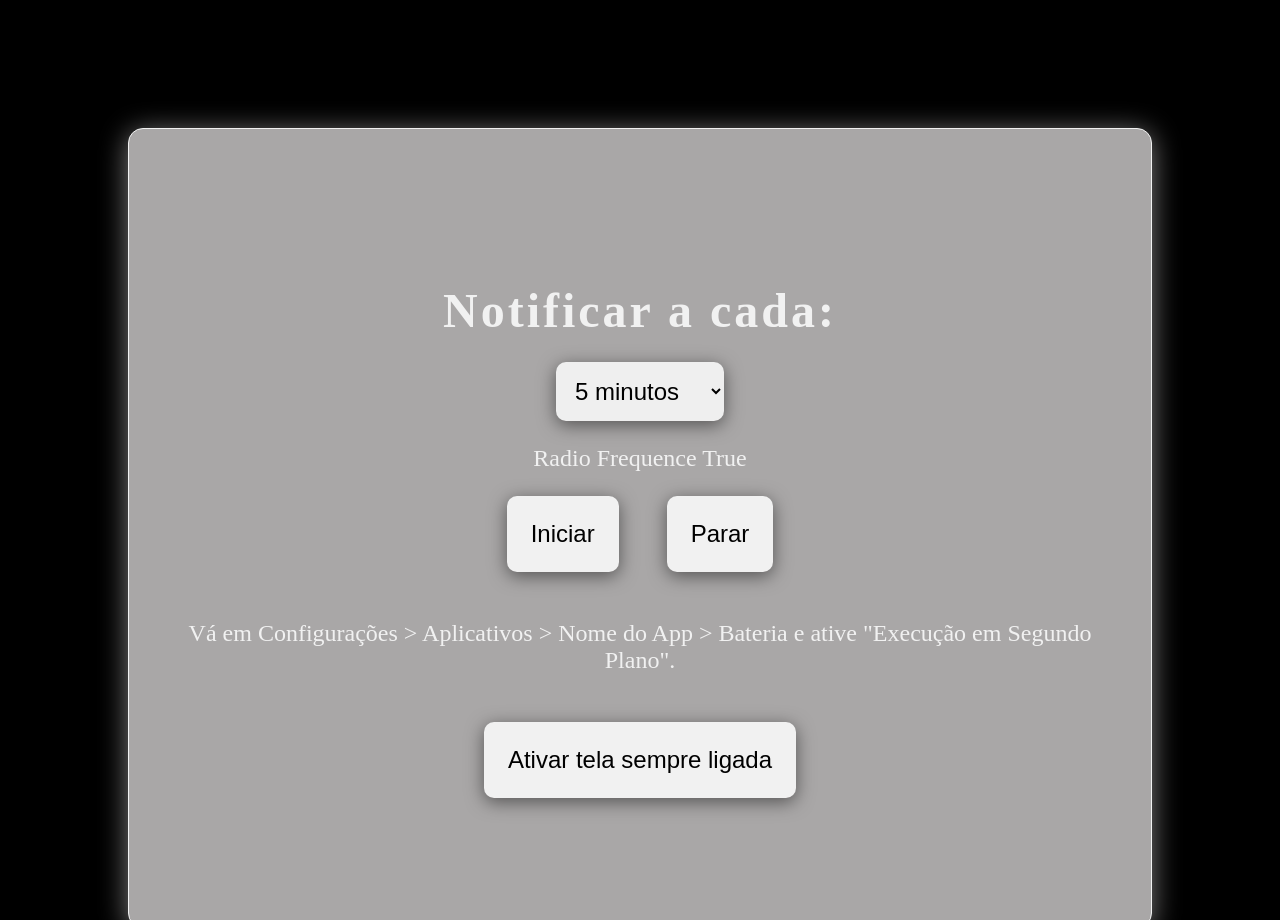
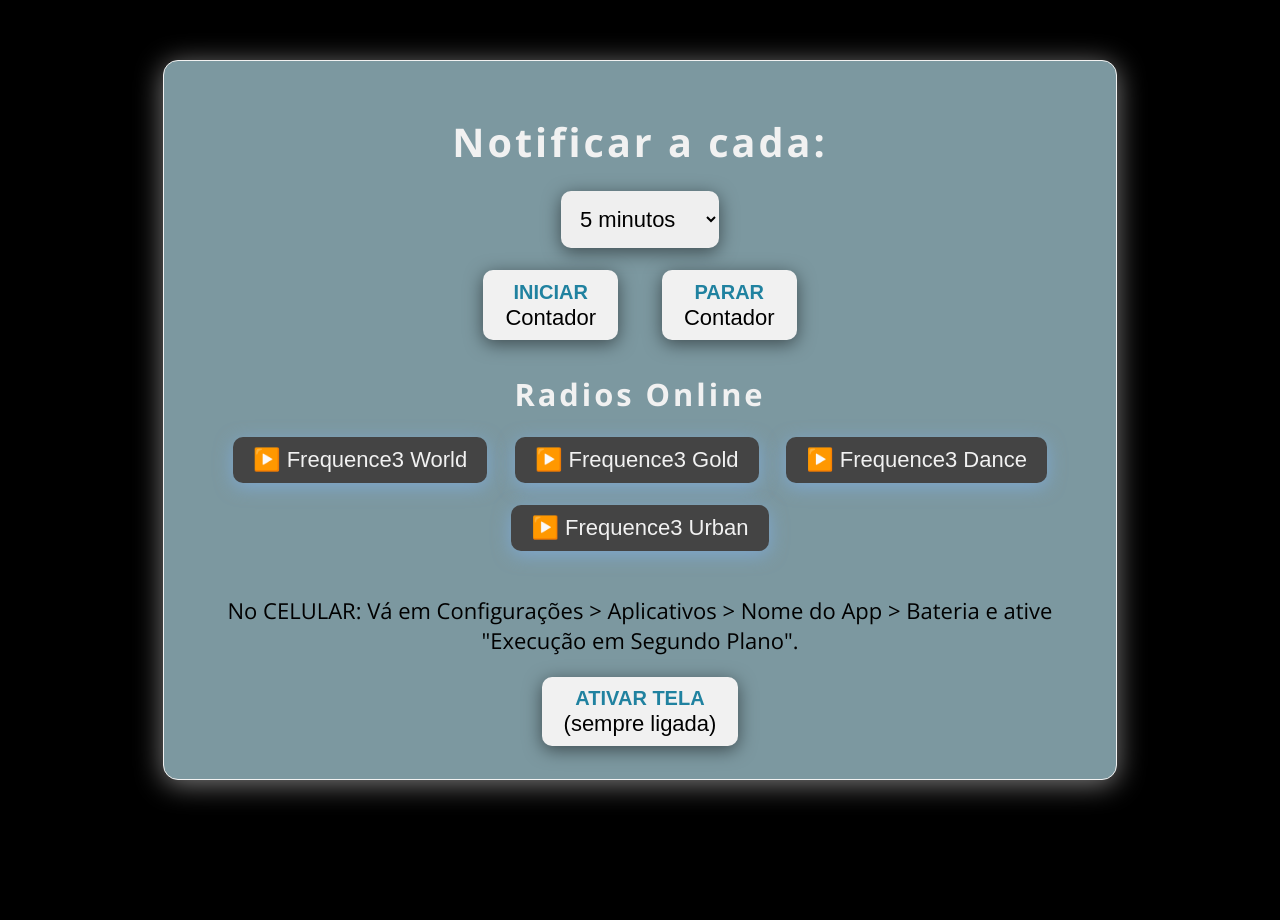
Before and after one commit to Marcia-Moreira/Portfolio_Proj_013-Clock_Radio_Capacitor_Android, a website: page index.html in a window 1280 px wide. Shown: the top 920 px of the page. After the commit the page ends 899 px from the top, so only its background shows below. Drawn offline with nearby package versions, Linux system fonts and the light colour scheme.

Commit message:
Inclusão dos Links da Radio Frequence3, melhoria do estilo visual.

```diff
--- a/index.html
+++ b/index.html
@@ -5,95 +5,11 @@
     <meta name="viewport" content="width=device-width, initial-scale=1.0">
     <link rel="manifest" href="manifest.json">
     <link rel="stylesheet" href="./styles.css">
+    <link href="https://fonts.googleapis.com/css2?family=Open+Sans:wght@400;700&display=swap" rel="stylesheet">
     <title>Clock Radio - Tech</title>
 </head>
 <!-- ----------------------------------------------------------------- -->
-<style>
-    * {
-        margin: 0;
-        padding: 0;
-        box-sizing: border-box;
-        font-size: 24px;
-        text-decoration: none;
-        list-style-type: none;
-        /* Sobreposição para todos acima dos favos: */
-        z-index: 2;
-    }
-    :root {
-        /* Cores Padrões: */
-        --cor-bg-primaria: #000;
-        --cor-bg-secundaria: #a9a7a7;
-        --cor-bg-terciaria: #f1f1f1;
-
-        --cor-txt-primaria: #f1f1f1;
-        --cor-txt-secundaria: #000;
-        --cor-txt-terciaria: #a9a7a7;
-    }
-    body {
-        color: var(--cor-txt-primaria);
-        background-color: var(--cor-bg-primaria);
-    }
-    section {
-        display: flex;
-        justify-content: center;
-        align-items: center;
-        text-align: center;
-        flex-direction: column;
-        height: 100vh;
-        margin: 10%;
-        border: 1px solid var(--cor-txt-primaria);
-        border-radius: 15px;
-        box-shadow: 0 4px 28px rgba(247, 246, 246, 0.509);
-    }
-    .tela-principal {
-        background-color: var(--cor-bg-secundaria);
-    }
-    /* Título: */
-    label {
-        font-size: 2rem;
-        font-weight: 600;
-        letter-spacing: 3px;
-        padding: 1rem;
-    }
-    select {
-        font-size: 1rem;
-        padding: 15px;
-        border-radius: 10px;
-        border: none;
-        box-shadow: 0 4px 18px rgba(0, 0, 0, 0.5);
-    }
-    .radio-conectar {
-        font-style: normal;
-        padding: 1rem;
-    }
-    .radio-botoes {
-        display: flex;
-        align-items: center;
-        justify-content: center;
-        align-items: center;
-        gap: 2rem;
-    }
-    .radio-botoes button,
-    .tela-desbloqueada button {
-        padding: 1rem;
-        border: none;
-        border-radius: 5px;
-        background-color: var(--cor-bg-terciaria);
-        transition: .5s ease-in-out;
-        border-radius: 10px;
-        box-shadow: 0 4px 18px rgba(0, 0, 0, 0.5);
-    }
-    .radio-botoes button:hover,
-    .tela-desbloqueada button:hover {
-        background-color: var(--cor-bg-primaria);
-        color: var(--cor-txt-primaria);
-        cursor: pointer;
-    }
-    .aviso {
-        padding: 2rem;
-    }
-
-</style>
+<!-- Retirei o CSS daqui: -->
 <!-- ----------------------------------------------------------------- -->
 <body>
 <!-- ----------------------------------------------------------------- -->
@@ -106,30 +22,47 @@
             <option value="15">15 minutos</option>
         </select>
 <!-- ----------------------------------------------------------------- -->
-        <div class="radio-conectar">
-            <div>
-                <p>Radio Frequence True</p>
-                <a href="#"></a>
-            </div>
+        <!-- Botões Start e Stop do Contador: -->
+        <div class="radio-botoes">
+            <button id="start"><span>Iniciar</span> <br> Contador</button>
+
+            <button id="stop"><span>Parar</span> <br> Contador</button>
         </div>
 <!-- ----------------------------------------------------------------- -->
-        <div class="radio-botoes">
-            <button id="start">Iniciar</button>
+        <div class="radio-conectar">
+            <p>Radios Online</p>
 
-            <button id="stop">Parar</button>
+<!-- Rádio 01: World - música mundial/world music -->
+            <audio id="playerWorld" src="https://frequence3.net-radio.fr/frequence3world.mp3"></audio>
+            <button class="radio-btn" data-target="playerWorld">▶️ Frequence3 World</button>
+
+<!-- Rádio 02: Gold - o melhor som dos anos 80/90 sem publicidade -->
+            <audio id="playerGold" src="https://frequence3.net-radio.fr/frequence3gold.mp3"></audio>
+            <button class="radio-btn" data-target="playerGold">▶️ Frequence3 Gold</button>
+
+<!-- Rádio 03: Dance - eletrônica/house -->
+            <audio id="playerDance" src="https://frequence3.net-radio.fr/frequence3dance.mp3"></audio>
+            <button class="radio-btn" data-target="playerDance">▶️ Frequence3 Dance</button>
+
+<!-- Rádio 04: Urban - hip-hop/R&B -->
+            <audio id="playerUrban" src="https://frequence3.net-radio.fr/frequence3urban-256.mp3"></audio>
+            <button class="radio-btn" data-target="playerUrban">▶️ Frequence3 Urban</button>
+
         </div>
 <!-- ----------------------------------------------------------------- -->
         <div class="aviso">
-            <p>Vá em Configurações > Aplicativos > Nome do App > Bateria e ative "Execução em Segundo Plano".</p>
+            <p>No CELULAR: Vá em Configurações > Aplicativos > Nome do App > Bateria e ative "Execução em Segundo Plano".</p>
         </div>
 <!-- ----------------------------------------------------------------- -->
         <div class="tela-desbloqueada">
-            <button onclick="requestWakeLock()">Ativar tela sempre ligada</button>
+            <button onclick="requestWakeLock()"><span>Ativar Tela</span> <br> (sempre ligada)</button>
         </div>
+
     </section>
 <!-- ----------------------------------------------------------------- -->
     <script src="./script.js"></script>
     <script src="./service-worker.js"></script>
+    <script src="./player-radio.js"></script>
 <!-- ----------------------------------------------------------------- -->
 </body>
 </html>
--- /dev/null
+++ b/player-radio.js
@@ -0,0 +1,36 @@
+// Para gerar Player das Rádios
+const buttons = document.querySelectorAll('.radio-btn');
+let currentPlayer = null;
+let currentButton = null;
+
+buttons.forEach(button => {
+  button.addEventListener('click', () => {
+    const targetId = button.getAttribute('data-target');
+    const player = document.getElementById(targetId);
+
+    // Se clicou no mesmo botão que já está tocando, pause
+    if (player === currentPlayer) {
+      player.pause();
+      button.classList.remove('playing');
+      button.textContent = '▶️ ' + button.textContent.replace('⏸️ Pausar ', '');
+      currentPlayer = null;
+      currentButton = null;
+    } else {
+      // Pausar player anterior, se houver
+      if (currentPlayer) {
+        currentPlayer.pause();
+        if (currentButton) {
+          currentButton.classList.remove('playing');
+          currentButton.textContent = '▶️ ' + currentButton.textContent.replace('⏸️ Pausar ', '');
+        }
+      }
+
+      // Tocar o novo player
+      player.play();
+      button.classList.add('playing');
+      button.textContent = '⏸️ Pausar ' + button.textContent.replace('▶️ ', '');
+      currentPlayer = player;
+      currentButton = button;
+    }
+  });
+});
--- a/styles.css
+++ b/styles.css
@@ -0,0 +1,139 @@
+/* CSS: */
+* {
+    margin: 0;
+    padding: 0;
+    box-sizing: border-box;
+    font-size: 22px;
+    text-decoration: none;
+    list-style-type: none;
+    /* Sobreposição para todos acima dos favos: */
+    z-index: 2;
+}
+:root {
+    /* Cores Padrões: */
+    --cor-bg-primaria: #000;
+    /* --cor-bg-secundaria: #a9a7a7; */
+    --cor-bg-secundaria: #7c98a0;
+    --cor-bg-terciaria: #f1f1f1;
+    --cor-bg-quaternaria: #444;
+    --cor-bg-quintaria: #2082a0;
+
+    --cor-txt-primaria: #f1f1f1;
+    --cor-txt-secundaria: #000;
+    --cor-txt-terciaria: #a9a7a7;
+}
+html {
+    display: flex;
+    justify-content: center;
+    align-items: center;
+    text-align: center;
+    flex-direction: column;
+}
+body {
+    font-family: 'Open Sans', sans-serif;
+    color: var(--cor-txt-primaria);
+    background-color: var(--cor-bg-primaria);
+    display: flex;
+    justify-content: center;
+    align-items: center;
+    text-align: center;
+    flex-direction: column;
+    /* overflow: hidden; */
+    overflow-x: hidden;
+    overflow-y: hidden;
+}
+section {
+    display: flex;
+    justify-content: center;
+    align-items: center;
+    text-align: center;
+    flex-direction: column;
+    height: 90vh;
+    margin: 10%;
+    border: 1px solid var(--cor-txt-primaria);
+    border-radius: 15px;
+    box-shadow: 0 4px 28px rgba(247, 246, 246, 0.509);
+}
+span {
+    color: var(--cor-bg-quintaria);
+    font-weight: bold;
+    text-transform: uppercase;
+    font-size: 20px;
+}
+.tela-principal {
+    background-color: var(--cor-bg-secundaria);
+    margin-top: 5%;
+}
+/* Título: */
+label {
+    font-size: 1.8rem;
+    font-weight: 600;
+    letter-spacing: 3px;
+    padding: 1rem;
+}
+/* Botão Seletor de Timer: */
+select {
+    font-size: 1rem;
+    margin-bottom: 1rem;
+    padding: 15px;
+    border-radius: 10px;
+    border: none;
+    box-shadow: 0 4px 18px rgba(0, 0, 0, 0.5);
+}
+.radio-conectar {
+    font-style: normal;
+    padding: 0.5rem;
+}
+/* Título dos Canais de Rádio: */
+.radio-conectar p {
+    font-size: 1.4rem;
+    font-weight: 600;
+    letter-spacing: 3px;
+    padding: 1rem;
+    padding-bottom: 0.5rem;
+}
+/* Botões dos Canais de Rádio: */
+.radio-btn {
+    background-color: var(--cor-bg-quaternaria);
+    color: var(--cor-txt-primaria);
+    padding: 10px 20px;
+    border: none;
+    border-radius: 10px;
+    cursor: pointer;
+    box-shadow: 0 4px 18px rgba(128, 174, 230, 0.669);
+    margin: 0.5rem;
+}
+.radio-btn:hover {
+    background-color: var(--cor-bg-primaria);
+}
+.radio-btn.playing {
+    background-color: var(--cor-bg-quintaria);
+    box-shadow: 0 4px 18px rgba(0, 0, 0, 0.5);
+}
+/* Botões Iniciar e Parar */
+.radio-botoes {
+    display: flex;
+    align-items: center;
+    justify-content: center;
+    align-items: center;
+    gap: 2rem;
+}
+.radio-botoes button,
+.tela-desbloqueada button {
+    padding: 0.4rem 1rem;
+    border: none;
+    background-color: var(--cor-bg-terciaria);
+    transition: .5s ease-in-out;
+    border-radius: 10px;
+    box-shadow: 0 4px 18px rgba(0, 0, 0, 0.5);
+}
+.radio-botoes button:hover,
+.tela-desbloqueada button:hover {
+    background-color: var(--cor-bg-primaria);
+    color: var(--cor-txt-primaria);
+    cursor: pointer;
+}
+.aviso {
+    padding: 1rem;
+    color: var(--cor-txt-secundaria);
+}
```
Also changed, not shown: 1 other file.
